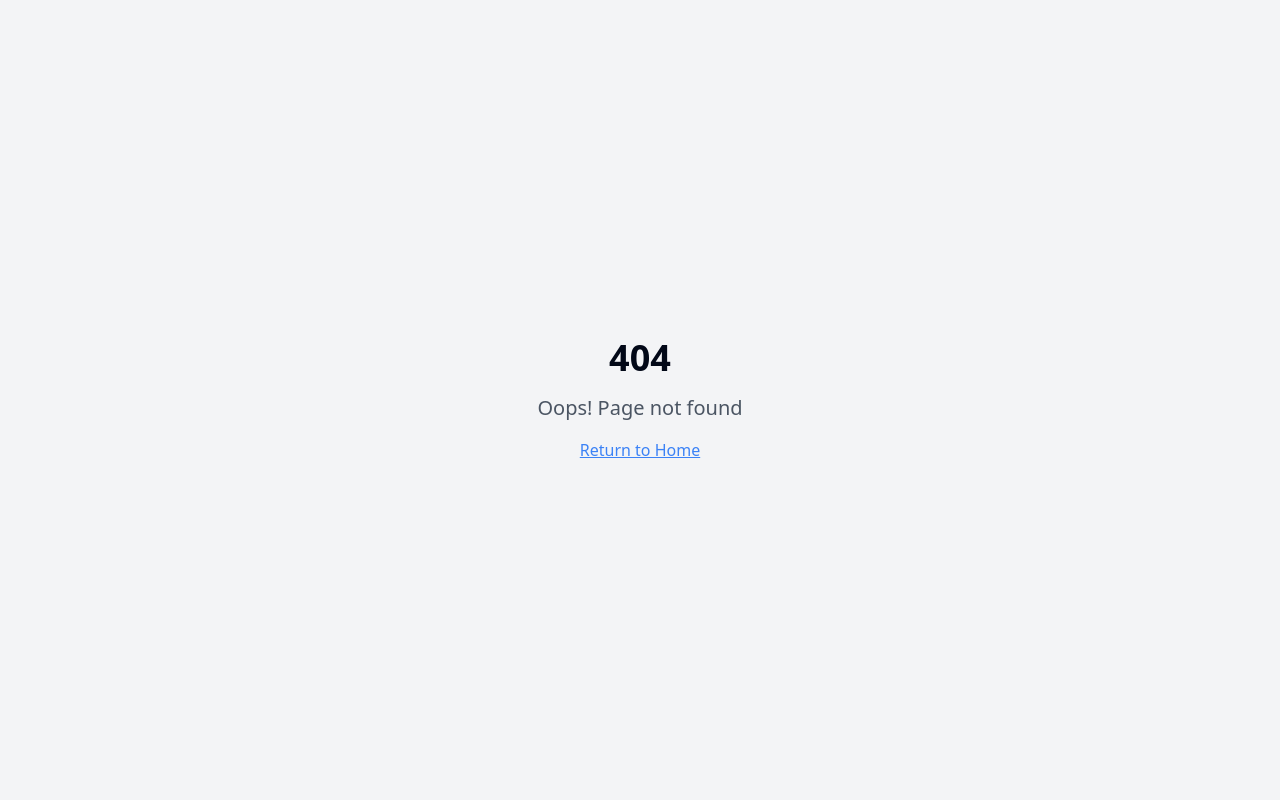
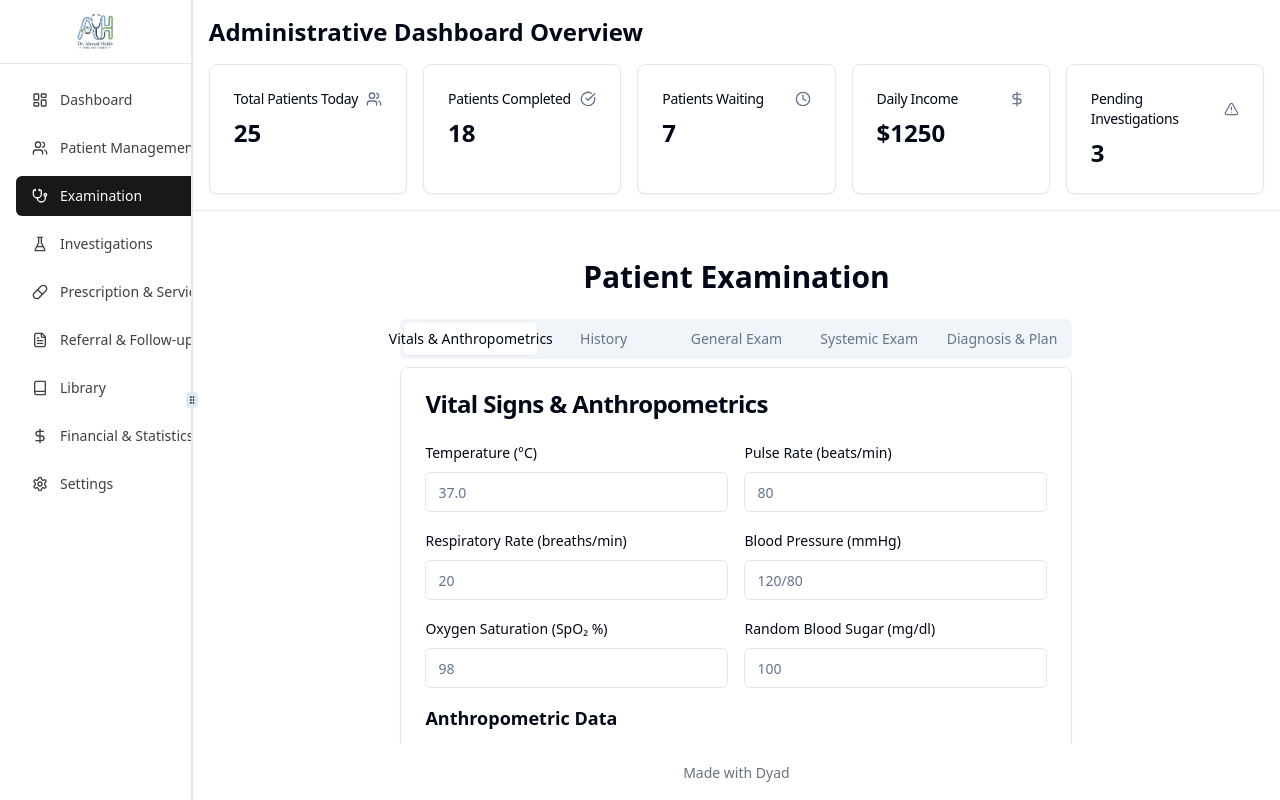
Before and after one commit to chebad619-coder/DeAhmedHabib, a React (Vite) app: page /examination in a window 1280 px wide. Before the commit this address had no page. Built offline with nearby package versions, Linux system fonts and the light colour scheme.

Commit message:
[dyad] Created Examination page and updated Patient Management - wrote 3 file(s)

```diff
--- a/src/App.tsx
+++ b/src/App.tsx
@@ -5,7 +5,8 @@ import { QueryClient, QueryClientProvider } from "@tanstack/react-query";
 import { BrowserRouter, Routes, Route } from "react-router-dom";
 import DashboardPage from "./pages/DashboardPage";
 import PatientManagementPage from "./pages/PatientManagementPage";
-import InvestigationsPage from "./pages/InvestigationsPage"; // New import
+import ExaminationPage from "./pages/ExaminationPage"; // New import
+import InvestigationsPage from "./pages/InvestigationsPage";
 import NotFound from "./pages/NotFound";
 
 const queryClient = new QueryClient();
@@ -19,7 +20,8 @@ const App = () => (
         <Routes>
           <Route path="/" element={<DashboardPage />} />
           <Route path="/patient-management" element={<PatientManagementPage />} />
-          <Route path="/investigations" element={<InvestigationsPage />} /> {/* New route */}
+          <Route path="/examination" element={<ExaminationPage />} /> {/* New route */}
+          <Route path="/investigations" element={<InvestigationsPage />} />
           {/* ADD ALL CUSTOM ROUTES ABOVE THE CATCH-ALL "*" ROUTE */}
           <Route path="*" element={<NotFound />} />
         </Routes>
--- /dev/null
+++ b/src/pages/ExaminationPage.tsx
@@ -0,0 +1,44 @@
+import React from "react";
+import MainLayout from "@/components/MainLayout";
+import PatientVitalsAndAnthropometricsForm from "@/components/PatientVitalsAndAnthropometricsForm";
+import PatientHistoryForm from "@/components/PatientHistoryForm";
+import GeneralExaminationForm from "@/components/GeneralExaminationForm";
+import SystemicExaminationForm from "@/components/SystemicExaminationForm";
+import ProvisionalDiagnosisAndManagementForm from "@/components/ProvisionalDiagnosisAndManagementForm";
+import { Tabs, TabsContent, TabsList, TabsTrigger } from "@/components/ui/tabs";
+
+const ExaminationPage: React.FC = () => {
+  return (
+    <MainLayout>
+      <div className="flex flex-col items-center justify-center p-6">
+        <h1 className="text-3xl font-bold mb-6">Patient Examination</h1>
+        <Tabs defaultValue="vitals" className="w-full max-w-2xl">
+          <TabsList className="grid w-full grid-cols-5">
+            <TabsTrigger value="vitals">Vitals & Anthropometrics</TabsTrigger>
+            <TabsTrigger value="history">History</TabsTrigger>
+            <TabsTrigger value="general-exam">General Exam</TabsTrigger>
+            <TabsTrigger value="systemic-exam">Systemic Exam</TabsTrigger>
+            <TabsTrigger value="diagnosis-plan">Diagnosis & Plan</TabsTrigger>
+          </TabsList>
+          <TabsContent value="vitals">
+            <PatientVitalsAndAnthropometricsForm />
+          </TabsContent>
+          <TabsContent value="history">
+            <PatientHistoryForm />
+          </TabsContent>
+          <TabsContent value="general-exam">
+            <GeneralExaminationForm />
+          </TabsContent>
+          <TabsContent value="systemic-exam">
+            <SystemicExaminationForm />
+          </TabsContent>
+          <TabsContent value="diagnosis-plan">
+            <ProvisionalDiagnosisAndManagementForm />
+          </TabsContent>
+        </Tabs>
+      </div>
+    </MainLayout>
+  );
+};
+
+export default ExaminationPage;
--- a/src/pages/PatientManagementPage.tsx
+++ b/src/pages/PatientManagementPage.tsx
@@ -1,44 +1,19 @@
 import React from "react";
 import MainLayout from "@/components/MainLayout";
 import PatientDemographicsForm from "@/components/PatientDemographicsForm";
-import PatientVitalsAndAnthropometricsForm from "@/components/PatientVitalsAndAnthropometricsForm";
-import PatientHistoryForm from "@/components/PatientHistoryForm";
-import GeneralExaminationForm from "@/components/GeneralExaminationForm";
-import SystemicExaminationForm from "@/components/SystemicExaminationForm"; // New import
-import ProvisionalDiagnosisAndManagementForm from "@/components/ProvisionalDiagnosisAndManagementForm"; // New import
-import { Tabs, TabsContent, TabsList, TabsTrigger } from "@/components/ui/tabs";
+import { Tabs, TabsContent, TabsList, TabsTrigger } from "@/components/ui/tabs"; // Keep Tabs imports for consistency, though only one tab will be used
 
 const PatientManagementPage: React.FC = () => {
   return (
     <MainLayout>
       <div className="flex flex-col items-center justify-center p-6">
-        <h1 className="text-3xl font-bold mb-6">Patient Management</h1>
+        <h1 className="text-3xl font-bold mb-6">Patient Demographics</h1>
         <Tabs defaultValue="demographics" className="w-full max-w-2xl">
-          <TabsList className="grid w-full grid-cols-6"> {/* Adjusted grid-cols for new tabs */}
+          <TabsList className="grid w-full grid-cols-1"> {/* Only one tab now */}
             <TabsTrigger value="demographics">Demographics</TabsTrigger>
-            <TabsTrigger value="vitals">Vitals & Anthropometrics</TabsTrigger>
-            <TabsTrigger value="history">History</TabsTrigger>
-            <TabsTrigger value="general-exam">General Exam</TabsTrigger>
-            <TabsTrigger value="systemic-exam">Systemic Exam</TabsTrigger> {/* New tab */}
-            <TabsTrigger value="diagnosis-plan">Diagnosis & Plan</TabsTrigger> {/* New tab */}
           </TabsList>
           <TabsContent value="demographics">
             <PatientDemographicsForm />
-          </TabsContent>
-          <TabsContent value="vitals">
-            <PatientVitalsAndAnthropometricsForm />
-          </TabsContent>
-          <TabsContent value="history">
-            <PatientHistoryForm />
-          </TabsContent>
-          <TabsContent value="general-exam">
-            <GeneralExaminationForm />
-          </TabsContent>
-          <TabsContent value="systemic-exam"> {/* New tab content */}
-            <SystemicExaminationForm />
-          </TabsContent>
-          <TabsContent value="diagnosis-plan"> {/* New tab content */}
-            <ProvisionalDiagnosisAndManagementForm />
           </TabsContent>
         </Tabs>
       </div>
```
